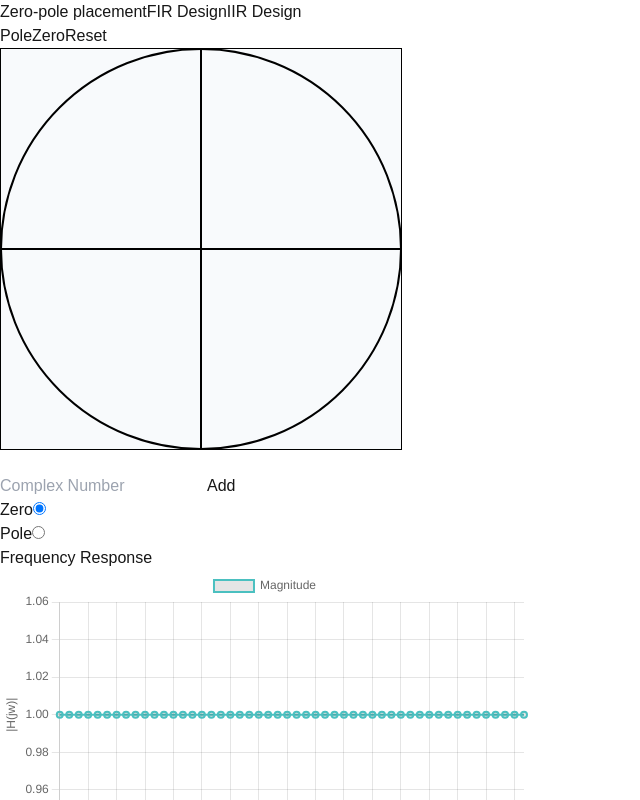
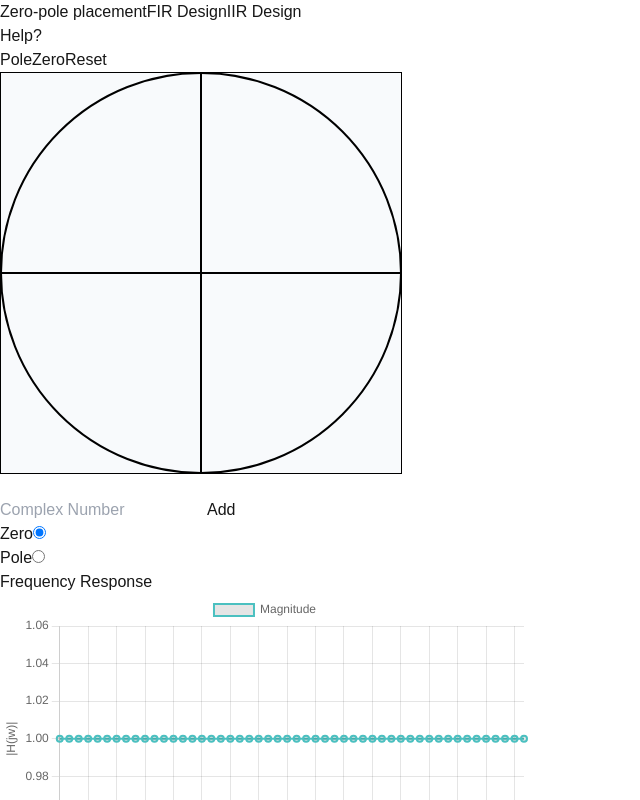
Before and after one commit to alavifazel/filterDesigner, a Next.js app: page / in a window 1280 px wide. Shown: the top 800 px of the page, without its empty margins (0-640 px from the left). Built offline with nearby package versions, Linux system fonts and the light colour scheme.

Commit message:
Add Help panel

```diff
--- a/src/app/components/AppFrame/Common/IIREquation.tsx
+++ b/src/app/components/AppFrame/Common/IIREquation.tsx
@@ -41,7 +41,7 @@ export const IIREquation = ({ filterCoefficients }) => {
   }, [filterCoefficients]);
 
   return (
-    <div className="overflow-x-scroll bg-gray-50 p-2 my-5 mx-2 rounded-2xl shadow-md" style={{ height: '168px'}}>
+    <div className="overflow-x-scroll bg-gray-50 p-2 my-5 mx-2 rounded-2xl shadow-md" style={{ height: '168px', width: '550px'}}>
       <div className="p-4" style={{ height: '150px', width: '500px'}}>
         <div className="font-bold">
           Filter equation:
--- a/src/app/components/AppFrame/IIRFilterDesign/IIRFilterDesign.tsx
+++ b/src/app/components/AppFrame/IIRFilterDesign/IIRFilterDesign.tsx
@@ -196,12 +196,17 @@ export const IIRFilterDesign = () => {
                 />
                 <FilterTest filterCoefficients={filterCoefficients} />
             </div>
+            <div className="flex flex-col">
                 <Plot
                     title="Magnitude"
                     x_axis_label="w (rad)"
                     y_axis_label="|H(jw)|"
                     dataToPlot={magnitudeResponse}
                     plotColor={"rgba(75, 192, 192, 1)"} />
+                <IIREquation filterCoefficients={filterCoefficients} />
+
+            </div>
+
             <Plot
                 title="Phase"
                 x_axis_label="w (rad)"
@@ -210,7 +215,6 @@ export const IIRFilterDesign = () => {
                 plotColor={"rgba(200, 130, 35, 1)"}
             />
 
-            <IIREquation filterCoefficients={filterCoefficients} />
 
         </div>
 
--- a/src/app/components/Sidebar/Sidebar.tsx
+++ b/src/app/components/Sidebar/Sidebar.tsx
@@ -2,22 +2,38 @@
 import React from 'react';
 
 
-export const Sidebar = ({items, selectedItem, updateSelectedItem}) => {
-
+export const Sidebar = ({ items, selectedItem, updateSelectedItem }) => {
   return (
-    <div className="px-5 py-4 border-r border-slate-200">
-      {items.map((item) => (
+    <div className="flex flex-col px-5 py-4 border-r border-slate-200">
+      {items.map((item) =>
+        item.name == "help" ?
+          (
+            <div className="mt-auto">
               <button
                 key={item.name}
-          className={`flex p-2 text-sm rounded w-48
+                className={`flex mt-auto h-10 p-2 text-sm rounded w-48
+              ${selectedItem.name === item.name ? "bg-white hover:bg-gray-50 shadow" : "hover:white"}`}
+                onClick={() => updateSelectedItem(item)}
+              >
+                <p className="font-bold">{item.placeholder}</p>
+              </button>
+            </div>
+          ) :
+          (
+            <button
+              key={item.name}
+              className={`flex h-10 p-2 text-sm rounded
             ${selectedItem.name === item.name ? "bg-white hover:bg-gray-50 shadow" : "hover:white"}`}
               onClick={() => updateSelectedItem(item)}
             >
               <p>{item.placeholder}</p>
             </button>
-      ))}
+          ))
+      }
+
     </div>
   );
 };
 
+
 export default Sidebar;
--- a/src/app/page.js
+++ b/src/app/page.js
@@ -9,7 +9,8 @@ export default function Home() {
   const items = [
     { placeholder: "Zero-pole placement", name: "zero_pole" },
     { placeholder: "FIR Design", name: "fir_filter_design" },
-    { placeholder: "IIR Design", name: "iir_filter_design" }
+    { placeholder: "IIR Design", name: "iir_filter_design" },
+    { placeholder: "Help?", name: "help" }
   ];
 
   const [selectedItem, setSelectedItem] = React.useState(items[0]);
@@ -22,6 +23,25 @@ export default function Home() {
         return <FIRFilterDesign />;
       case "iir_filter_design":
         return <IIRFilterDesign />;
+      case "help":
+        return (
+          <div className="m-10 bg-white rounded-lg shadow w-full h-64 p-5">
+            <p>
+              Filter Designer is an opensource web app for designing and visualizing digital filters.
+            </p>
+            <p>
+              Features include designing filters by placing <b>poles and zeroes on the Z-plane</b>, FIR filter design using <b>windowing method</b> and IIR design using <b>Butterworth</b> method.
+            </p>
+            <p>
+              For additional information regarding the project visit:
+            </p>
+            <br></br>
+            <p><a className="text-blue-600" href="https://github.com/alavifazel/filterDesigner">GitHub.com/alavifazel/filterDesigner</a></p>
+
+            <br></br>
+            <p>Version: 0.2 </p>
+          </div >
+        )
     }
   }
 
```
Also changed, not shown: 2 other files (tests, documents, lock files or other folders). Lines whose indentation alone changed are shown as unchanged.
